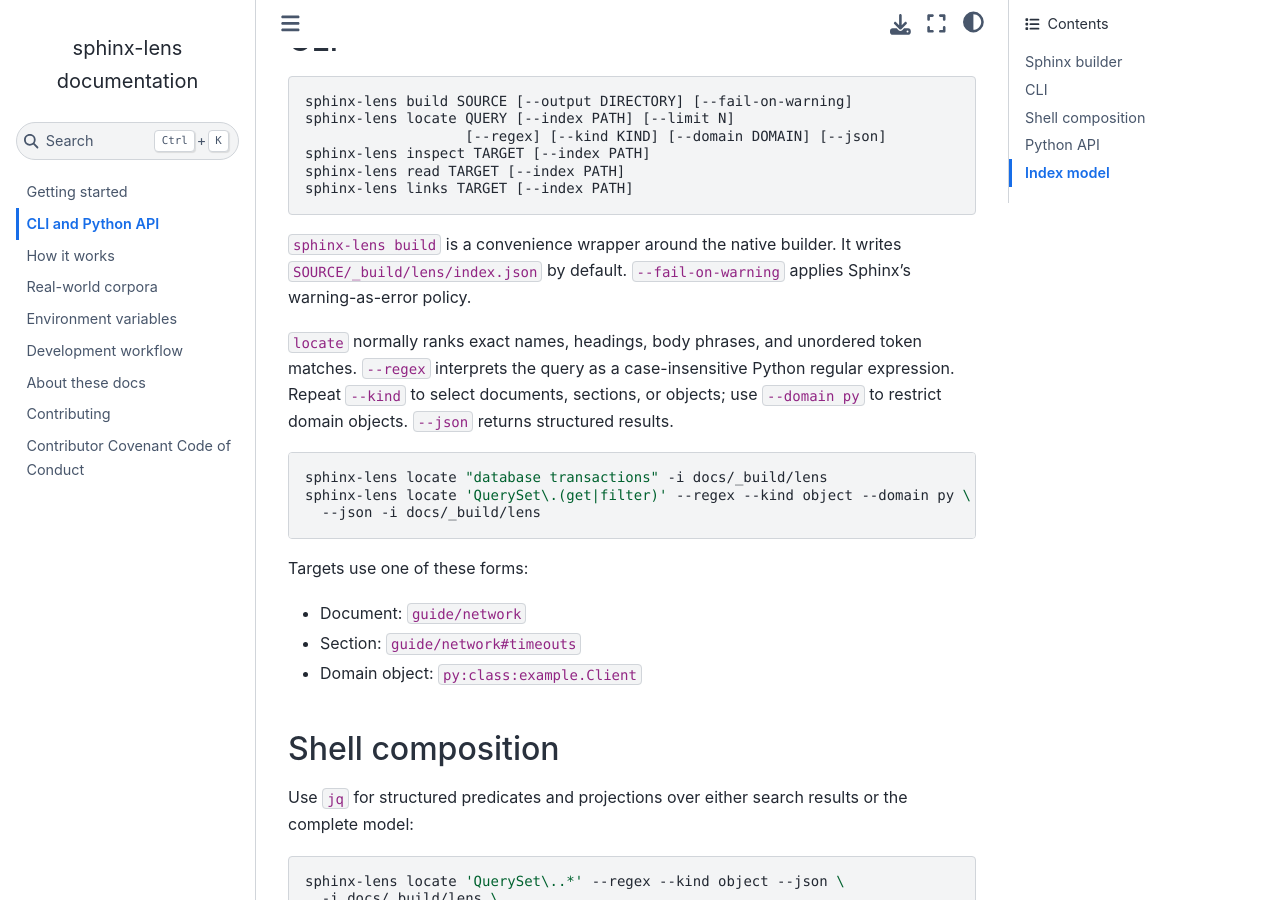
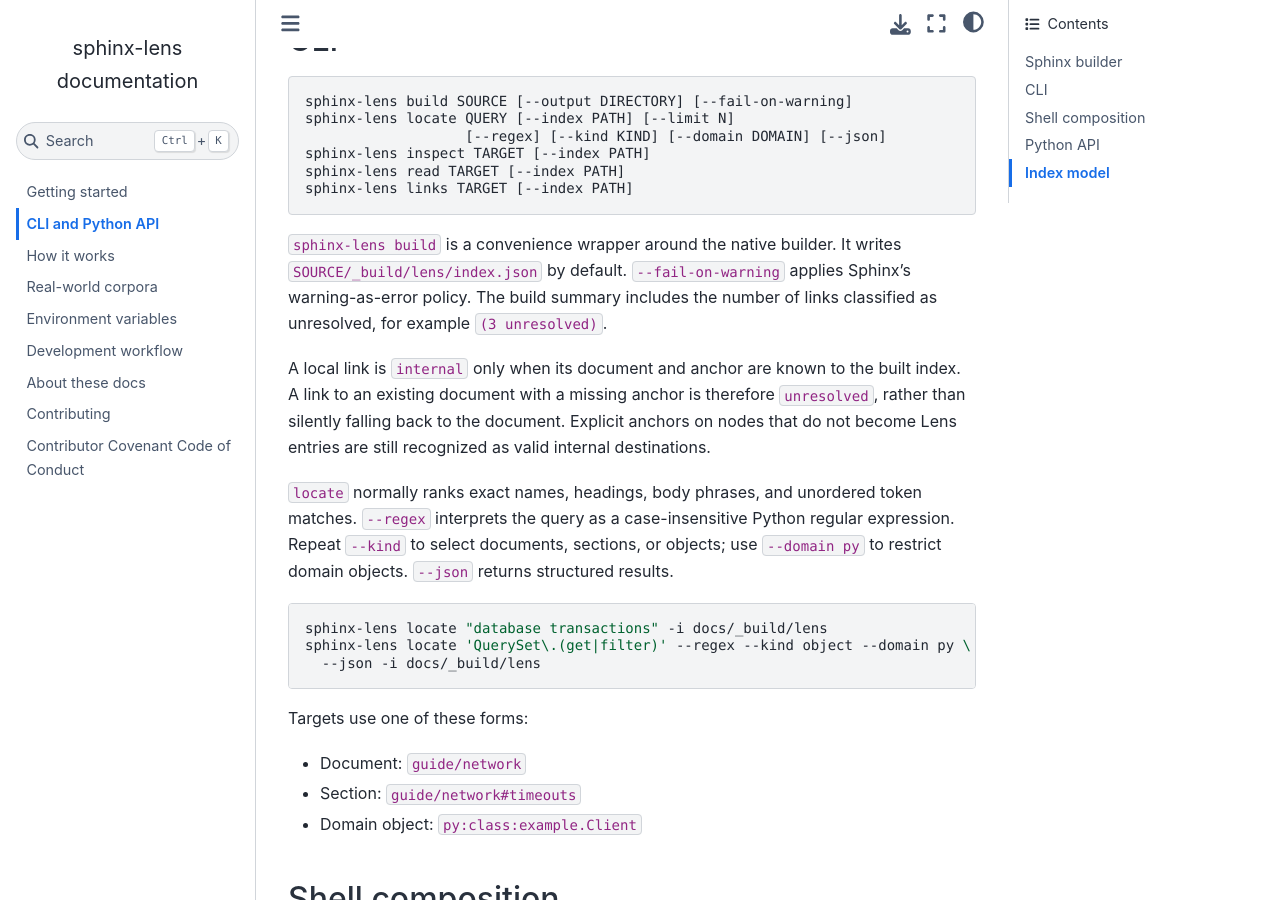
Before and after one commit to mgaitan/sphinx-lens, a Sphinx documentation site: the page built from docs/reference.md, in a window 1280 px wide and 900 px high, scrolled down 596 px. Built offline with Sphinx 7.4.7 and the Sphinx Book theme 1.1.4, drawn with Linux system fonts in a browser that asks for light colours.

Commit message:
Preserve valid non-entry anchors

```diff
--- a/docs/reference.md
+++ b/docs/reference.md
@@ -33,7 +33,14 @@ sphinx-lens links TARGET [--index PATH]
 
 `sphinx-lens build` is a convenience wrapper around the native builder. It
 writes `SOURCE/_build/lens/index.json` by default. `--fail-on-warning` applies
-Sphinx's warning-as-error policy.
+Sphinx's warning-as-error policy. The build summary includes the number of
+links classified as unresolved, for example `(3 unresolved)`.
+
+A local link is `internal` only when its document and anchor are known to the
+built index. A link to an existing document with a missing anchor is therefore
+`unresolved`, rather than silently falling back to the document. Explicit
+anchors on nodes that do not become Lens entries are still recognized as valid
+internal destinations.
 
 `locate` normally ranks exact names, headings, body phrases, and unordered token
 matches. `--regex` interprets the query as a case-insensitive Python regular
```
Also changed, not shown: 2 other files.
